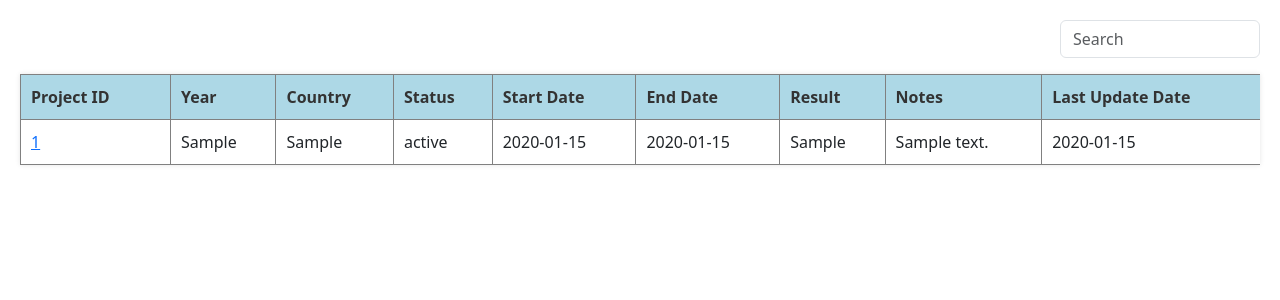
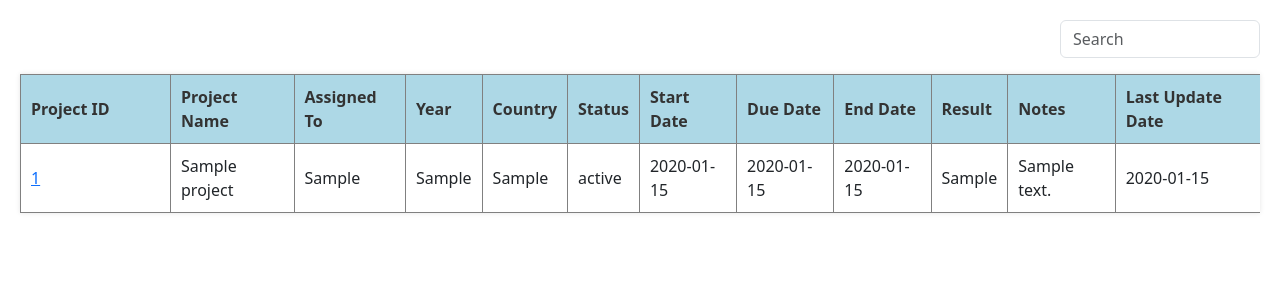
Before and after one commit to Faateh12/Projects-Tool, a Flask app: page /projects in a window 1280 px wide. Shown: the top 300 px of the page. Run offline with Flask 3, Linux system fonts and the light colour scheme; tables that the repository leaves empty hold one stand-in row (values such as "Sample post").

Commit message:
added new columns

```diff
--- a/Templates/projects.html
+++ b/Templates/projects.html
@@ -11,10 +11,13 @@
       <thead style="position: sticky; top: 0;">
         <tr>
           <th style="width: 150px;">Project ID</th>
+          <th>Project Name</th>
+          <th>Assigned To</th>
           <th>Year</th>
           <th>Country</th>
           <th>Status</th>
           <th>Start Date</th>
+          <th>Due Date</th>
           <th>End Date</th>
           <th>Result</th>
           <th>Notes</th>
@@ -25,10 +28,13 @@
         {% for row in rows %}
         <tr>
           <td><a href="{{ url_for('project_activity', id=row.project_id) }}" target="_blank">{{ row.project_id }}</a></td>
+          <td data-field="project_name">{{ row.project_name }}</td>
+          <td data-field="assigned_to">{{ row.assigned_to }}</td>
           <td data-field="trial_year">{{ row.project_year }}</td>
           <td data-field="country">{{ row.country }}</td>
           <td data-field="status">{{ row.status }}</td>
           <td data-field="start_date">{{ row.start_date }}</td>
+          <td data-field="due_date">{{ row.due_date }}</td>
           <td data-field="end_date">{{ row.end_date }}</td>
           <td data-field="result">{{ row.result }}</td>
           <td data-field="notes">{{ row.notes }}</td>
--- a/application.py
+++ b/application.py
@@ -36,6 +36,10 @@ class Projects(db.Model):
     result = db.Column(db.String(500))
     notes = db.Column(db.String(1000))
     last_updated = db.Column(db.String(500))
+    project_name = db.Column(db.String(500))
+    assigned_to = db.Column(db.String(500))
+    due_date = db.Column(db.String(500))
+
 
 class notes(db.Model):
     __tablename__ = 'notes'
@@ -181,7 +185,7 @@ def user_home():
 
 @application.route('/projects', methods=['GET', 'POST'])
 def projects():
-    rows = Projects.query.all()
+    rows = Projects.query.order_by(Projects.project_id.asc()).all()
     return render_template("projects.html", rows=rows)
 
 @application.route('/new-project', methods=['GET', 'POST'])
```
